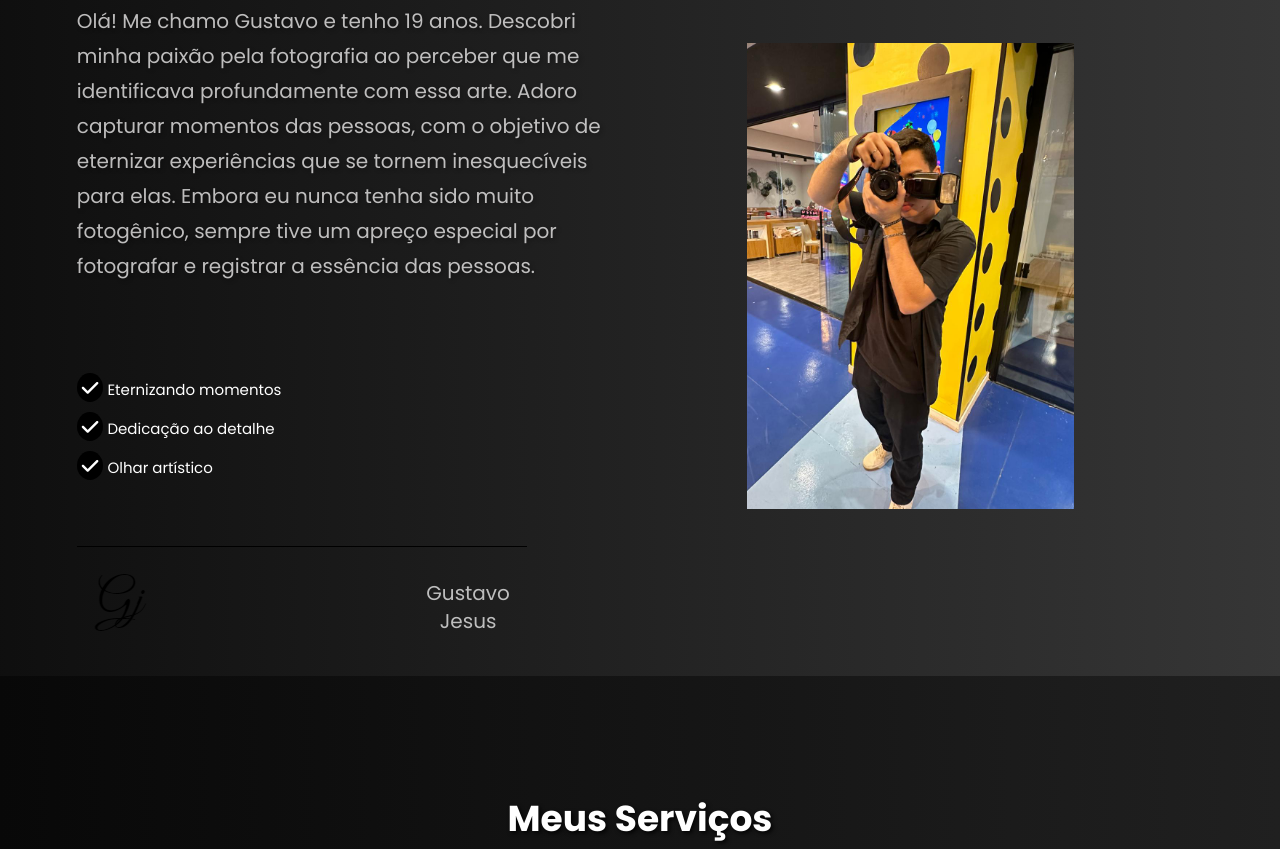
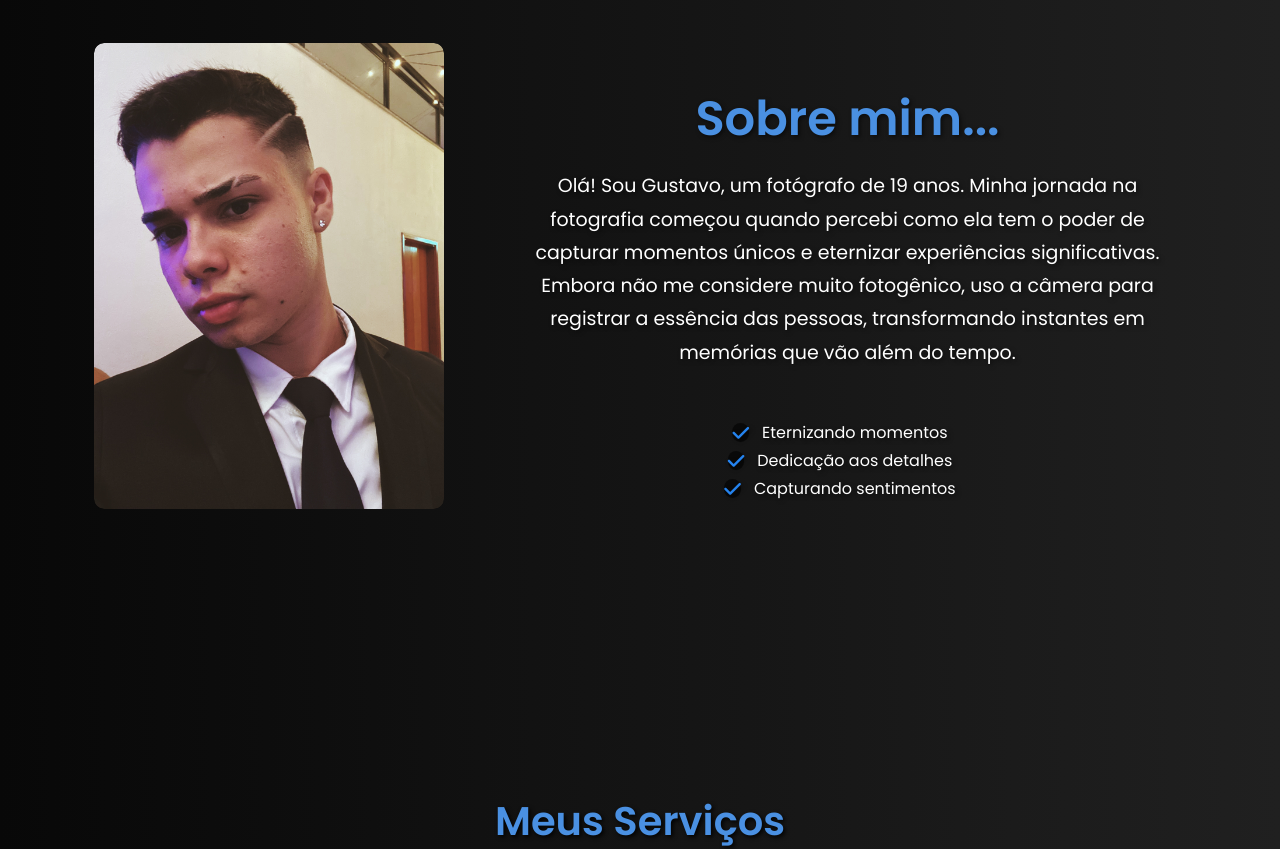
Before and after one commit to GuDev-07/Photographer, a plain HTML site: page index.html in a window 1280 px wide. Shown: the part 924-1773 px from the top of the page. Drawn offline with nearby package versions, Linux system fonts and the light colour scheme.

Commit message:
alterando mais

```diff
--- a/index.html
+++ b/index.html
@@ -61,48 +61,40 @@
                 <a href="https://wa.me/15988036921" class="whatsapp-button">
                     <i class="ri-whatsapp-line whatsapp-icon"></i>
                 </a>
-
             </div>
         </div>
     </div>
     <!--FIM DA PÁGINA INICIAL E CABEÇALHO-->
 
 
+
     <!-- SEÇÃO SOBRE MIM -->
     <section id="about" class="about">
         <div class="container">
-            <div class="box">
+            <div class="about-content">
+                <div class="about-image">
+                    <img src="images/eu.jpg" alt="Gustavo" class="profile-img">
+                </div>
+                <div class="about-text">
                     <h1 class="about-title">Sobre mim...</h1>
                     <p class="about-description">
-                    Olá! Me chamo Gustavo e tenho 19 anos. Descobri minha paixão pela fotografia ao perceber que me
-                    identificava profundamente com essa arte. Adoro capturar momentos das pessoas, com o objetivo de
-                    eternizar
-                    experiências que se tornem inesquecíveis para elas. Embora eu nunca tenha sido muito fotogênico,
-                    sempre tive
-                    um apreço especial por fotografar e registrar a essência das pessoas.
+                        Olá! Sou Gustavo, um fotógrafo de 19 anos. Minha jornada na
+                        fotografia começou quando percebi como ela tem o poder de capturar momentos únicos e eternizar experiências significativas.
+                        Embora não me considere muito fotogênico, uso a câmera para registrar a essência das pessoas,
+                        transformando instantes em memórias que vão além do tempo.
                     </p>
                     <ul class="about-features">
                         <li><i class="fa fa-check"></i> Eternizando momentos</li>
-                    <li><i class="fa fa-check"></i> Dedicação ao detalhe</li>
-                    <li><i class="fa fa-check"></i> Olhar artístico</li>
+                        <li><i class="fa fa-check"></i> Dedicação aos detalhes</li>
+                        <li><i class="fa fa-check"></i> Capturando sentimentos</li>
                     </ul>
-                <div class="signature">
-                    <img src="./images/signature.png" alt="" srcset="">
-                    <div class="linha">
-                        <div class="name">Gustavo Jesus</div>
-                    </div>
-                </div>
-            </div>
-            <div class="about-image">
-                <div class="image">
-                    <div class="box-s">
-                        <img src="images/photo-about.jpg" alt="" srcset="">
-                    </div>
                 </div>
             </div>
         </div>
     </section>
     <!-- FIM DA SEÇÃO SOBRE MIM -->
+
+
 
 
 
@@ -163,7 +155,7 @@
         </div>
 
         <!-- SEÇÃO DE IMAGENS -->
-        <div class="container"> <!--ESSA-->
+        <div class="container-r"> <!--ESSA-->
             <div class="grid-wrapper">
                 <div class="image tall">
                     <img src="./images/eliana-podologa-2.jpg" alt="ensaio-eliana" />
@@ -184,8 +176,6 @@
     <!--FIM DA SEÇÃO MEU PORTIFOLIO-->
 
 
-
-    <!--SEÇÃO CONTATO-->
     <!-- SEÇÃO CONTATO -->
     <section class="contact" id="contact">
         <div class="container-contact">
--- a/style.css
+++ b/style.css
@@ -17,7 +17,7 @@ body {
     font-size: 16px;
     font-weight: 400;
     line-height: 1.75em;
-    color: #999;
+    color: #4A90E2; /* Cor do título */
     text-shadow: #000000;
     overflow-x: hidden !important;
     background: #fff;
@@ -69,7 +69,7 @@ h4 {
     margin: 0 0 20px 0;
 }
 
-/* Estilos da Navbar */
+/*NAVBAR ESTILOS*/
 .navbar {
     position: absolute;
     top: 0;
@@ -149,11 +149,12 @@ h4 {
 }
 
 .navbar .navbar-links a:hover {
-    color: rgb(255, 255, 255);
+    color: #4A90E2; /* Cor do título */
     transform: scale(1.05);
 }
+/*FIM DO NAVBAR ESTILOS/
 
-/* Menu Hambúrguer */
+/*MENU PRA CELULAR*/
 .menu-toggle {
     background: none;
     border: none;
@@ -167,7 +168,7 @@ h4 {
     color: white;
 }
 
-/* Menu Responsivo */
+/*RESPONSIVIDADE*/
 @media (max-width: 720px) {
     .menu-toggle {
         display: block; /* Mostra em telas menores */
@@ -211,7 +212,7 @@ h4 {
     }
 }
 
-/* Estilos do Cabeçalho */
+/*CABEÇALHO ESTILOS*/
 .header {
     background-image: linear-gradient(rgba(0, 0, 0, 0.774), rgba(0, 0, 0, 0.979)), url(./images/C-A-PA.jpg);
     min-height: 100vh;
@@ -237,159 +238,132 @@ h4 {
     background-color: #1da851;
     transform: scale(1.05);
 }
+/*FIM DE TODA ESTILIZAÇÃO DO CABEÇALHO*/
 
-/*SEÇÃO SOBRE-MIM*/
-section {
-    background: linear-gradient(to right, rgba(8, 8, 8, 0.973), rgba(12, 12, 12, 0.829));
-    min-height: 100vh;
-    display: flex;
-    flex-direction: column;
-    justify-content: center;
-    background-position: top right;
-    background-repeat: no-repeat;
-    background-size: cover;
-    background-attachment: fixed;
-    position: relative;
-    color: white;
-}
+/*SEÇÃO SOBRE-MIM (AQUI COMEÇAM TODAS AS SECTIONS)*/
 
-section::before {
-    content: "";
-    position: absolute;
-    top: 0;
-    left: 0;
-    width: 100%;
-    height: 100%;
-}
-
-section .container {
+.about .container {
     padding: 1rem 6%;
     display: flex;
     justify-content: center;
     position: relative;
     z-index: 1;
+    max-width: 1550px; /* Limite de largura */
 }
 
-section .container .box {
-    width: 50%;
-    min-width: 300px;
-    overflow: hidden;
-    display: flex;
-    flex-direction: column;
-    gap: 2rem;
-}
-
-section .container .box h1 {
-    font-size: 40px;
-    color: rgb(255, 255, 255);
-    text-shadow: 2px 2px 4px rgba(0, 0, 0, 0.5);
-}
-
-section .container .box p {
-    font-family: 'Poppins', sans-serif;
-    font-size: 20px;
-    color: rgba(255, 254, 254, 0.726);
-    text-shadow: 2px 2px 4px rgba(0, 0, 0, 0.308);
-    margin-bottom: 25px;
-}
-
-section .container .box ul {
-    display: flex;
-    flex-direction: column;
-    gap: 0.5rem;
-    padding: 2rem 0rem;
-}
-
-section .container .box ul li {
-    font-size: 15px;
-    color: rgb(255, 255, 255);
-}
-
-section .container .box ul li i {
-    font-size: 19px;
-    color: rgb(255, 255, 255);
-    background-color: rgb(0, 0, 0);
-    padding: 5px;
-    border-radius: 50%;
-}
-
-section .container .box ul li span {
-    font-size: 15px;
-    font-family: 'Poppins', sans-serif;
-    color: rgb(255, 254, 254);
-    font-weight: 500;
-    text-transform: capitalize;
-    padding: 2px 5px;
-    text-shadow: 2px 2px 4px rgba(0, 0, 0, 0.123);
-}
-
-section .container .box .signature {
-    width: 80%;
-    display: flex;
-    text-align: center;
-    gap: 1rem;
-    padding-top: 1rem;
-    border-top: 1px solid rgb(0, 0, 0);
-}
-
-section .container .box img {
-    height: fit-content;
-    width: 350px;
-}
-
-section .container .box .linha {
-    display: flex;
-    flex-direction: column;
-    justify-content: center;
-    padding-left: 1rem;
-}
-
-section .container .box .linha .name {
-    font-size: 20px;
-    color: rgba(255, 255, 255, 0.712);
-}
-
-section .container .about-image {
-    width: 50%;
-    min-width: 100px;
-    overflow: hidden;
+.about {
+    background: linear-gradient(to right, rgb(8, 8, 8), rgba(12, 12, 12, 0.918));
+    min-height: 100vh;
     display: flex;
     justify-content: center;
     align-items: center;
-    position: relative;
+    color: white;
+    padding: 40px 20px;
+}
+
+.container {
+    width: 100%;
+}
+
+.about-content {
+    display: flex;
+    flex-direction: column; /* Alinhamento em coluna em telas menores */
+    align-items: center; /* Centraliza o conteúdo */
+    gap: 40px; /* Espaço entre imagem e texto */
 }
 
 .about-image {
-    width: 50%;
-    min-width: 300px;
+    flex: 1;
     display: flex;
-    justify-content: flex-end; /* Alinha a imagem à direita */
-    align-items: center;
-    position: relative;
-    animation: slide-down 0.5s;
-}
-
-.about .box-s {
-    display: flex;
-    flex-direction: column;
     justify-content: center;
     align-items: center;
-    position: relative;
-    height: 100%;
-    padding: 40px 0px;
-}
-
-.about-image .image {
-    position: relative;
-    width: 62%;
+    max-width: 350px; /* Tamanho da imagem */
+    border-radius: 10px; /* Cantos arredondados */
     overflow: hidden;
 }
 
-.about-image .image img {
+.about-image .profile-img {
     width: 100%;
-    margin-right: 45px;
-    object-fit: cover;
-    animation: float 1.5s infinite;
+    height: auto;
+    border-radius: 10px; /* Mesma borda da div */
+    box-shadow: 0 4px 20px rgba(0, 0, 0, 0.5); /* Sombra na imagem */
+}
+
+.about-text {
+    flex: 1; /* Texto ocupa mais espaço */
+    padding-left: 25px;
+    padding-top: 30px;
+    justify-content: space-between;
+    text-shadow: 2px 2px 4px rgba(0, 0, 0, 0.5);
+    padding-top: 30px;
+}
+
+.about-title {
+    font-size: 3em; /* Tamanho do título */
+    color: #4A90E2; /* Cor do título */
+    margin-bottom: 20px;
+    font-family: 'Poppins', sans-serif;
+    padding-top: 30px;
+}
+
+.about-description{
+    font-family: 'Poppins', sans-serif;
+    font-size: 19px;
+    color: rgb(255, 255, 255);
+    margin-bottom: 20px;
+    align-items: center;
+    text-shadow: 2px 2px 4px rgba(0, 0, 0, 0.5);
+
+}
+
+.about-features {
+    list-style-type: none; /* Remove marcadores */
+    padding: 20px;
+    display: flex;
+    flex-direction: column;
+    align-items: center;
+    padding-top: 30px;
+}
+
+.about-features li {
+    font-size: 1em;
+    color: rgb(255, 255, 255);
+    display: flex;
+    align-items: center; /* Alinha ícone e texto */
+    padding-right: 15px;
+    gap: 3px;
+}
+
+.about-features i {
+    color: #2583ee; /* Cor do ícone */
+    margin-right: 10px; /* Espaço entre ícone e texto */
+    background-color: #0000008e;
+    border-radius: 10px 10px 10px;
+    font-size: 19px;
+}
+
+.name {
+    font-size: 1.5em; /* Tamanho do nome */
+    font-weight: bold;
+    color: rgba(255, 255, 255, 0.8);
+    margin-top: 10px; /* Espaço acima do nome */
+    padding-left: 30px;
+}
+
+@media (min-width: 720px) {
+    .about-content {
+        flex-direction: row; /* Alinhamento em linha em telas maiores */
+        justify-content: space-between; /* Espaço entre imagem e texto */
+        text-align: left; /* Texto alinhado à esquerda em telas maiores */
+    }
+
+    .about-text {
+        flex: 1; /* Texto ocupa mais espaço */
+        padding-left: 25px;
+        padding-top: 30px;
+        text-align: center;
+        text-shadow: 2px 2px 4px rgba(0, 0, 0, 0.5);
+    }
 }
 /*FIM DA SEÇÃO SOBRE-MIM*/
 
@@ -409,20 +383,20 @@ section .container .about-image {
 }
 
 .services h1 {
-    font-size: 36px;
-    font-weight: 700;
+    font-size: 40px;
     margin-bottom: 20px;
     text-shadow: 2px 2px 4px rgba(0, 0, 0, 0.897);
     text-align: center;
     padding-top: 100px;
+    color: #4A90E2; /* Cor do título */
 }
 
 .services p {
-    font-size: 18px;
+    font-size: 19px;
     margin-bottom: 40px;
     text-shadow: 2px 2px 4px rgba(0, 0, 0, 0.5);
     flex-wrap: wrap;
-    padding: 25px;
+    text-align: center;
 
 }
 
@@ -453,11 +427,12 @@ section .container .about-image {
     font-size: 16px;
     color: #ddd;
     text-shadow: 1px 1px 3px rgba(0, 0, 0, 0.5);
+    cursor: pointer;
 }
 
 .service-item:hover {
     transform: scale(1.05);
-    background-color: rgb(255, 255, 255);
+    background-color: rgba(99, 93, 93, 0.082);
 }
 
 .service-item.sessao-fotografica {
@@ -487,10 +462,16 @@ section .container .about-image {
 /*FIM DA SEÇÃO SERVICES*/
 
 /*SEÇÃO PORTFOLIO*/
-.container-port {
-    max-width: 1200px;
-    margin: 0 auto;
-    padding: 20px 15px;
+.gallery {
+    background: linear-gradient(to right, rgb(8, 8, 8), rgba(12, 12, 12, 0.918));
+    padding: 40px 20px; /* Espaçamento interno */
+}
+
+.container-r{
+    padding: 1rem 6%;
+    justify-content: center;
+    z-index: 1;
+    max-width: 1550px; /* Limite de largura */
 }
 
 .container-port ul {
@@ -509,6 +490,7 @@ section .container .about-image {
     padding: 10px 5px;
     box-sizing: border-box;
     cursor: pointer;
+    color: white;
     transition: color 0.3s, border-bottom 0.3s, background-color 0.3s;
 }
 
@@ -519,17 +501,19 @@ section .container .about-image {
 }
 
 .container-port li:hover {
-    color: #ff5733 !important; /* Altere para a cor desejada */
-    background-color: #f0f0f0; /* Altere para a cor desejada */
+    color: #ffffff; /* Altere para a cor desejada */
+    background-color: #f0f0f034; /* Altere para a cor desejada */
+    color: #4A90E2; /* Cor do título */
 }
 
 .heading h2 {
-    font-size: 36px;
-    font-weight: 700;
+    font-size: 40px;
+    color: #ffffff;
     margin-bottom: 20px;
     text-shadow: 2px 2px 4px rgba(0, 0, 0, 0.897);
     text-align: center;
     padding-top: 90px;
+    color: #4A90E2; /* Cor do título */
 }
 
 .grid-wrapper {
@@ -569,9 +553,9 @@ section .container .about-image {
 /*FIM DA SEÇÃO PORTFOLIO*/
 
 
-/* SEÇÃO CONTATO */
+/*SEÇÃO CONTATO ENTRE EM CONTATO*/
 .contact {
-    background: linear-gradient(to right, rgba(8, 8, 8, 0.938), rgba(0, 0, 0, 0.932));
+    background: linear-gradient(to right, rgb(8, 8, 8), rgba(12, 12, 12, 0.918));
     background-position: center;
     background-repeat: no-repeat;
     background-size: cover;
@@ -586,12 +570,12 @@ section .container .about-image {
 .contact h2 {
     font-size: 39px;
     font-weight: bold;
-    color: #ffffff;
+    color: #4A90E2; /* Cor do título */
     margin-bottom: 20px;
-    text-shadow: 2px 2px 4px rgba(0, 0, 0, 0.822);
+    text-shadow: 2px 2px 4px rgb(0, 0, 0);
     font-family: 'Poppins', sans-serif;
-    flex-wrap: wrap;
     padding-right: 200px;
+    padding-top: 90px;
 }
 
 .contact .container-contact {
@@ -616,6 +600,7 @@ section .container .about-image {
     align-items: center;
     width: 100%;
     z-index: 1;
+    padding-top: 80px;
 }
 
 .contact .form-box {
@@ -654,10 +639,8 @@ section .container .about-image {
 }
 
 @media (max-width: 720px) {
-    /* Para telas menores */
     .contact ul {
         flex-direction: column;
-        /* Itens em coluna */
     }
 }
 
@@ -671,12 +654,17 @@ section .container .about-image {
     z-index: -1;
 }
 
-/* FORM */
+/*AREA DO FORMS*/
 .form-box form {
     width: 100%;
     display: flex;
     flex-direction: column;
     gap: 1rem;
+}
+
+.form .box-r .form-box i{
+    color: #04081acb; /*ESTILIZAÇÃO DOS ÍCONES DO FORMS*/
+    font-size: 20px;
 }
 
 .form-box form .one-line {
@@ -691,7 +679,7 @@ section .container .about-image {
     align-items: center;
     gap: 1rem;
     padding: 0.5rem;
-    background-color: #000000;
+    background-color: #f8f8f8;
     border-radius: 5px;
 }
 
@@ -724,7 +712,7 @@ section .container .about-image {
 /*FIM DA ESTILIZAÇÃO CONTACT*/
 
 
-/* Estilos do Rodapé */
+/*FOOTER ESTILIZAÇÃO*/
 footer {
     background: linear-gradient(to right, rgba(0, 0, 0, 0.952), rgba(0, 0, 0, 0.932));
     padding: 20px 0;
@@ -789,3 +777,4 @@ footer .container {
     margin: 0;
     font-size: 18px;
 }
+/*FIM DA ESTILIZAÇÃO DA PÁGINA*/
```
Lines whose indentation alone changed are shown as unchanged.
